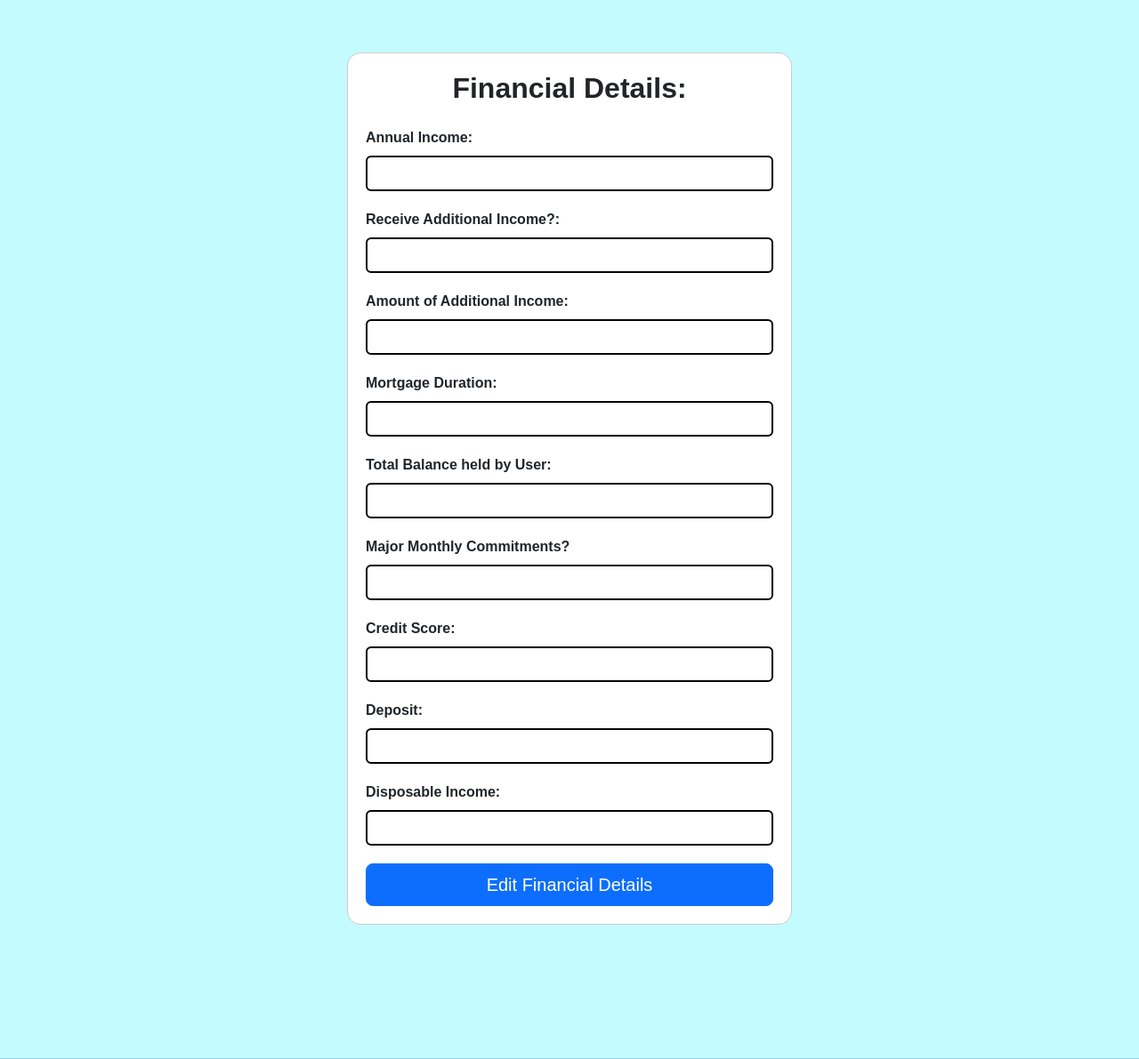
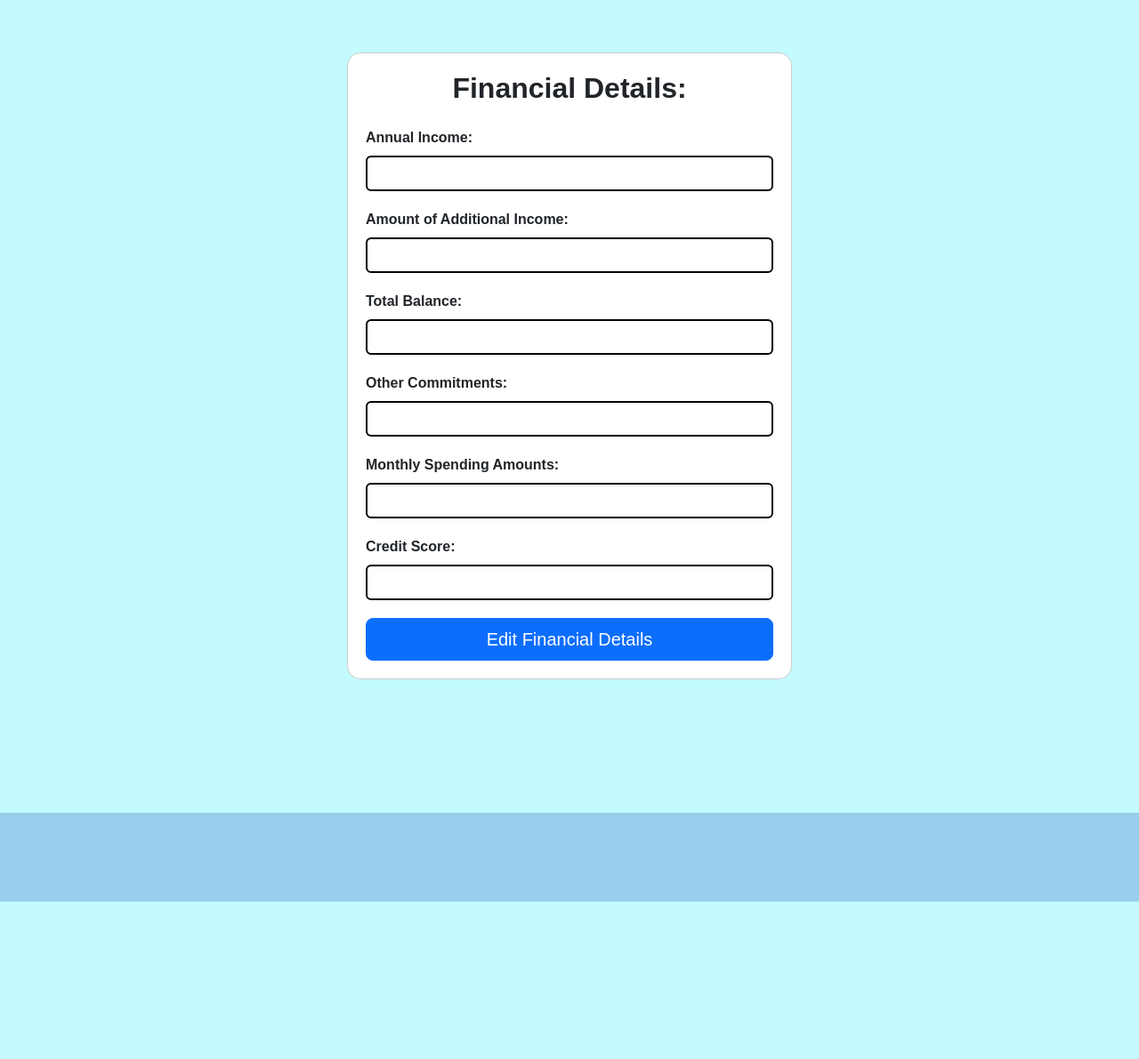
Before and after one commit to matkuz162/Stage-3-Group-Project, a PHP site: page /MemberAccountDetails.php in a window 1280 px wide. Shown: the part 1143-2334 px from the top of the page at 89% size. After the commit the page ends 2157 px from the top, so only its background shows below. Run offline with PHP 8.4, Linux system fonts and the light colour scheme.

Commit message:
fixed up database

```diff
--- a/MemberAccountDetails.php
+++ b/MemberAccountDetails.php
@@ -85,36 +85,24 @@
                 <input type="text" class="form-control" id="annual_income" name="annual_income" required>
               </div>
               <div class="form-group">
-                <label for="additional_income_bool" class="form-label">Receive Additional Income?:</label>
-                <input type="text" class="form-control" id="additional_income_bool" name="additional_income_bool" required>
-              </div>
-              <div class="form-group">
                 <label for="additional_income" class="form-label">Amount of Additional Income:</label>
                 <input type="text" class="form-control" id="additional_income" name="additional_income" required>
               </div>
               <div class="form-group">
-                <label for="mortgage_duration" class="form-label">Mortgage Duration:</label>
-                <input type="text" class="form-control" id="mortgage_duration" name="mortgage_duration" required>
-              </div>
-              <div class="form-group">
-                <label for="total_balance" class="form-label">Total Balance held by User:</label>
+                <label for="total_balance" class="form-label">Total Balance:</label>
                 <input type="text" class="form-control" id="total_balance" name="total_balance" required>
               </div>
               <div class="form-group">
-                <label for="major_monthly_commitments_bool" class="form-label">Major Monthly Commitments?</label>
+                <label for="major_monthly_commitments_bool" class="form-label">Other Commitments:</label>
                 <input type="text" class="form-control" id="major_monthly_commitments_bool" name="major_monthly_commitments_bool" required>
+              </div>
+              <div class="form-group">
+                <label for="disposable_income" class="form-label">Monthly Spending Amounts:</label>
+                <input type="text" class="form-control" id="monthly_spending_amounts" name="monthly_spending_amounts" required>
               </div>
               <div class="form-group">
                 <label for="credit_score" class="form-label">Credit Score:</label>
                 <input type="text" class="form-control" id="credit_score" name="credit_score" required>
-              </div>
-              <div class="form-group">
-                <label for="deposit" class="form-label">Deposit:</label>
-                <input type="text" class="form-control" id="deposit" name="deposit" required>
-              </div>
-              <div class="form-group">
-                <label for="disposable_income" class="form-label">Disposable Income:</label>
-                <input type="text" class="form-control" id="disposable_income" name="disposable_income" required>
               </div>
               <button type="button" id="editFinancialBtn" class="btn btn-primary btn-lg btn-block" style="width: 100%;">Edit Financial Details</button>
               <button type="submit" id="saveFinancialBtn" class="btn btn-secondary btn-lg btn-block" style="display: none; width: 100%;">Save Financial Details</button>
```
Also changed, not shown: stage3database.db.
